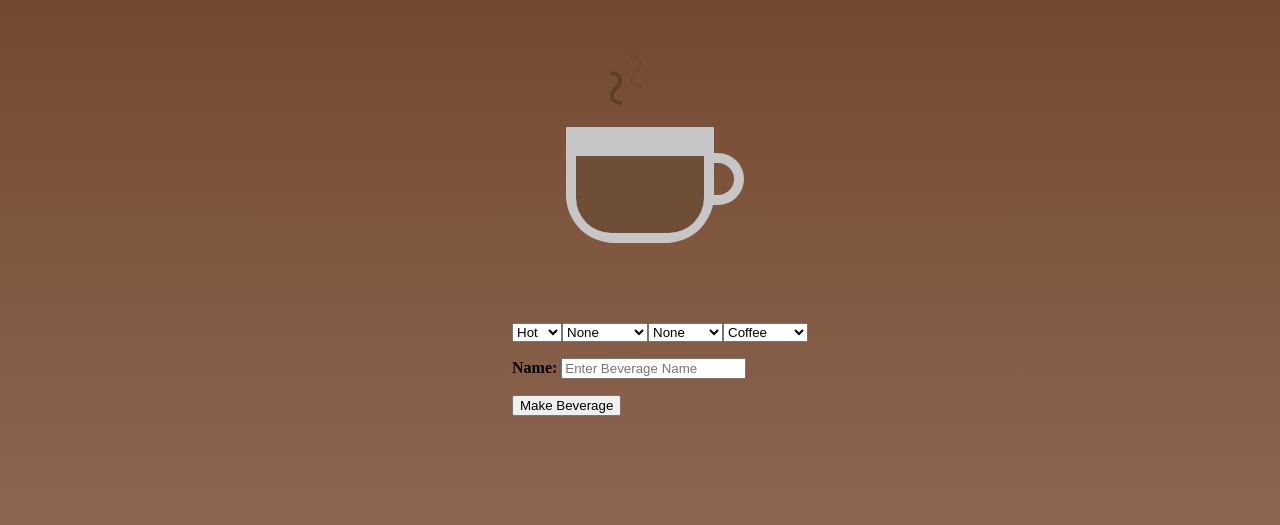
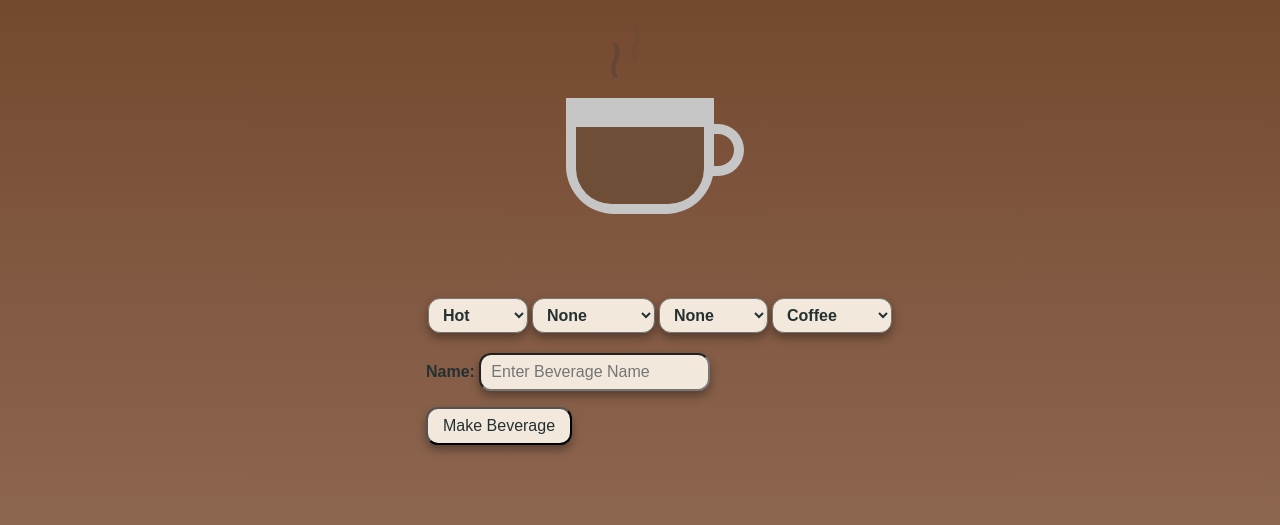
Before and after one commit to GVSU-CIS371/project3-ejt, a Vue app: page / in a window 1280 px wide. Shown: the part 121-646 px from the top of the page. Built offline with nearby package versions, Linux system fonts and the light colour scheme.

Commit message:
Playing around with CSS

```diff
--- a/src/App.vue
+++ b/src/App.vue
@@ -101,12 +101,14 @@ const showBeverage = (recipe: {temperature: string;
 body,
 html {
   position: relative;
+  font-family: Arial, Helvetica, sans-serif;
   display: flex;
   align-items: center;
   justify-content: center;
   height: 100%;
   background-color: #6e4228;
   background: linear-gradient(to bottom, #6e4228 0%, #956f5a 100%);
+  color: #253031;
 }
 ul {
   list-style: none;
@@ -115,11 +117,47 @@ label:first-of-type {
     font-weight: bold;
 }
 
+select {
+  background-color: #F2E9DC;
+  color: #253031;
+  font-family: Arial, Helvetica, sans-serif;
+  text-align: left;
+  padding: 7px 10px;
+  display: inline-block;
+  border-radius: 12px;
+  font-size: 16px;
+  font-weight: bold;
+  margin: 4px 2px;
+  min-width: 100px;
+  box-shadow: rgba(0, 0, 0, 0.35) 0px 5px 10px;
+}
+
+input {
+  background-color: #F2E9DC;
+  color: #253031;
+  border-radius: 12px;
+  padding: 8px 10px;
+  font-family: Arial, Helvetica, sans-serif;
+  font-size: medium;
+  box-shadow: rgba(0, 0, 0, 0.35) 0px 5px 10px;
+}
+
+button {
+  background-color: #F2E9DC;
+  color: #253031;
+  font-family: Arial, Helvetica, sans-serif;
+  border-radius: 12px;
+  padding: 8px 15px;
+  font-size: medium;
+  box-shadow: rgba(0, 0, 0, 0.35) 0px 5px 10px;
+}
+
 .radio{
   display: flex;
   align-items: center;
   cursor: pointer;
   margin-right: 10px;
   font-weight: bold;
+  padding: 5px 0px;
 }
 </style>
```
